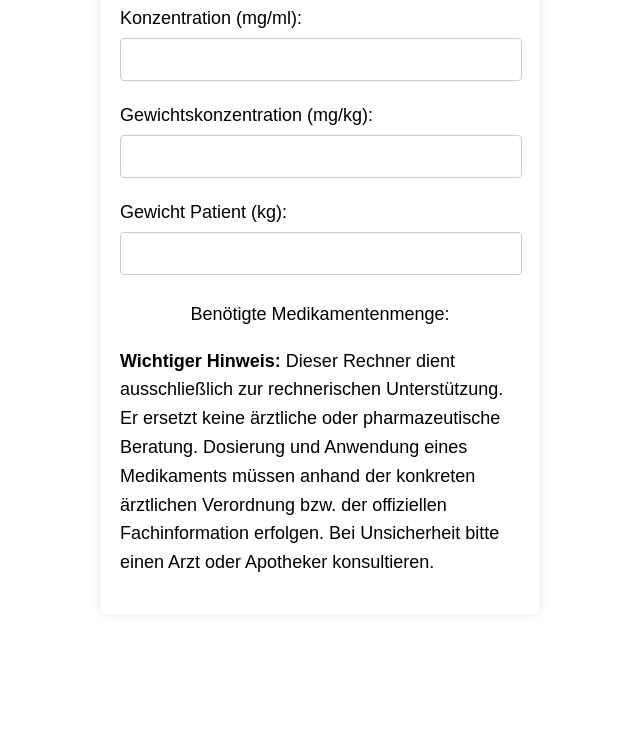
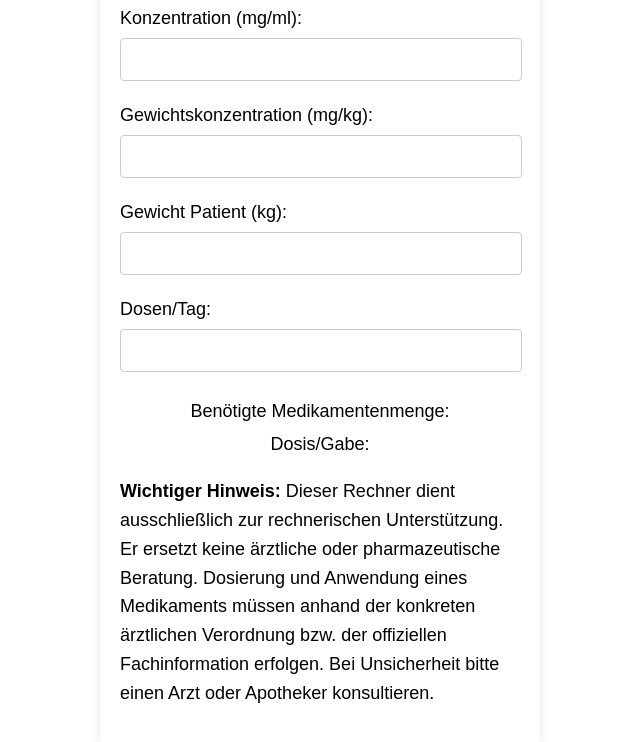
Before and after one commit to watnFoehn/medikamenten-dosis-rechner, a website with bundled scripts: page index.html in a window 1280 px wide. Shown: the part 98-840 px from the top of the page, without its empty margins (320-960 px from the left). Before the commit the page ends 800 px from the top, so only its background shows below. Built offline with nearby package versions, Linux system fonts and the light colour scheme.

Commit message:
Add doses per day and per-dose result

```diff
--- a/index.html
+++ b/index.html
@@ -24,8 +24,12 @@
       <label for="patient-weight">Gewicht Patient (kg):</label>
       <input type="number" id="patient-weight" name="patient-weight" min="0" step="any" />
 
+      <label for="doses-per-day">Dosen/Tag:</label>
+      <input type="number" id="doses-per-day" name="doses-per-day" min="1" step="1" />
+
       <div class="result">
         <p id="result-amount">Benötigte Medikamentenmenge:</p>
+        <p id="result-dose">Dosis/Gabe:</p>
       </div>
 
       <p class="disclaimer">
```
